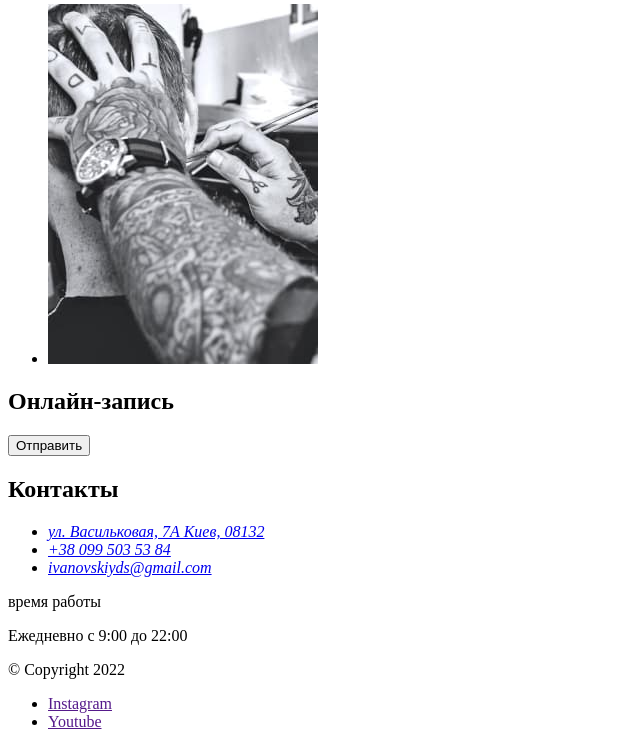
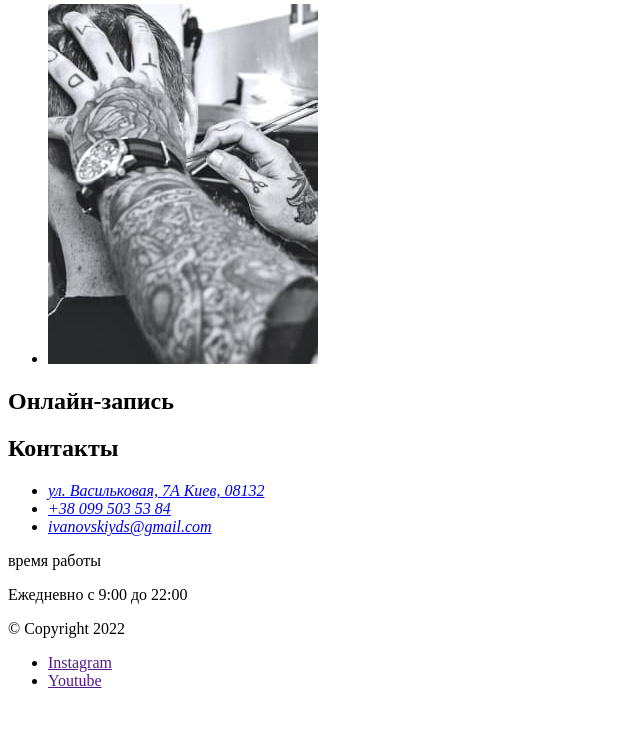
Before and after one commit to Dmitriy2202/barbershop, a plain HTML site: page index.html in a window 1280 px wide. Shown: the part 4727-5474 px from the top of the page, without its empty margins (0-640 px from the left). After the commit the page ends 5433 px from the top, so only its background shows below. Drawn offline with Linux system fonts and the light colour scheme.

Commit message:
Исправлен онлайн-запись

```diff
--- a/index.html
+++ b/index.html
@@ -190,8 +190,7 @@
     <!-- Онлайн-запись -->
     <section>
         <h2>Онлайн-запись</h2>
-        <button type="button">Отправить</button>
-    </section>
+        </section>
 
     <!-- Контакты -->
     <section>
```
